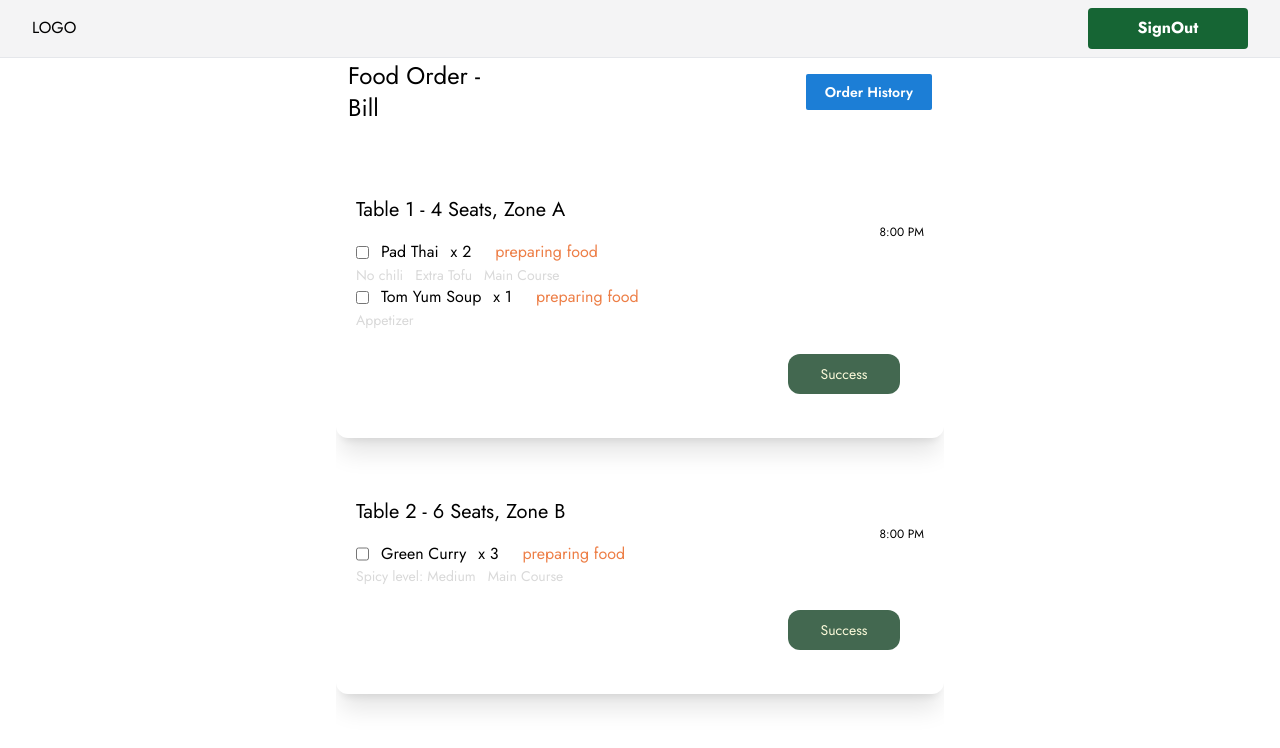
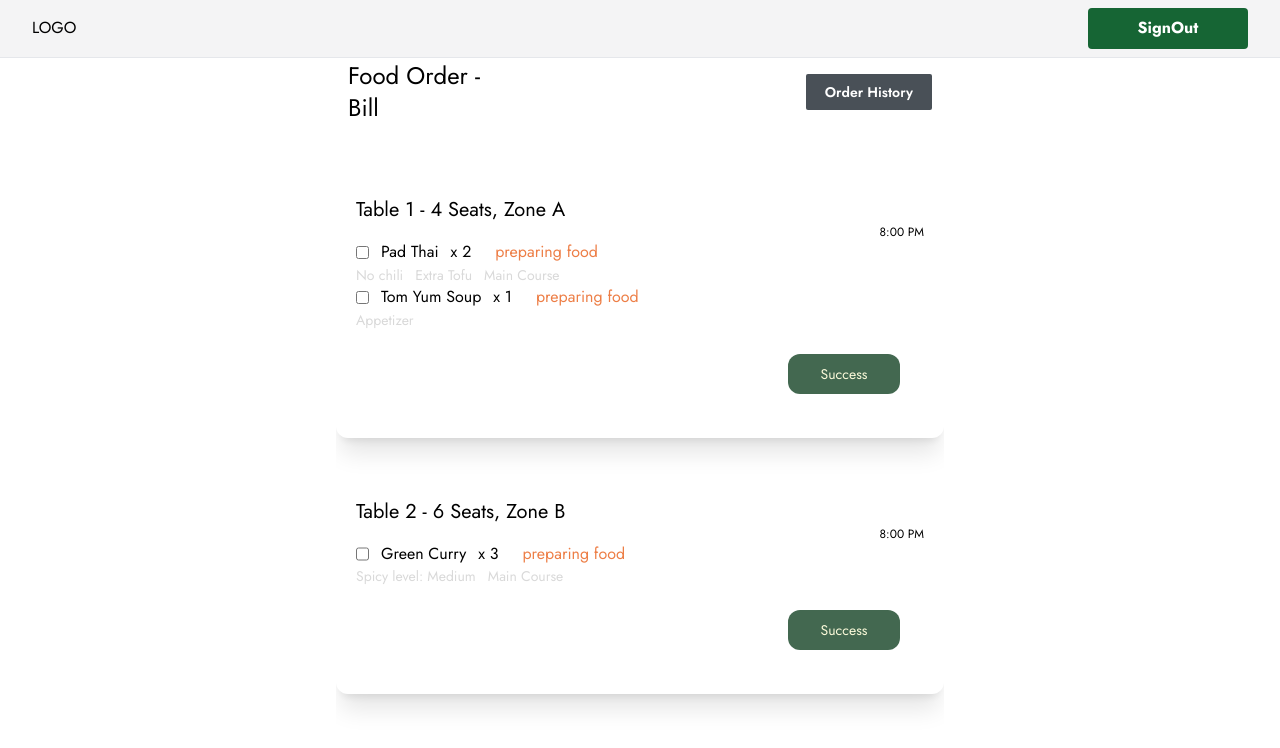
Before and after one commit to Noppadol35/SE-Project, a Next.js app: page /dashboard/chef in a window 1280 px wide. Shown: the top 748 px of the page. Built offline with nearby package versions, Linux system fonts and the light colour scheme.

Commit message:
👨🏻‍🍳 Update button color in Home component

```diff
--- a/src/components/Dashboard/Chef/components/Home.tsx
+++ b/src/components/Dashboard/Chef/components/Home.tsx
@@ -170,7 +170,7 @@ function Home() {
           >
             <p style={{ marginRight: "20rem" }}>Food Order - Bill</p>
             <div>
-              <Button onClick={handleViewOrderHistory} color="blue" className="hover:shadow-xl">Order History</Button>
+            <Button onClick={handleViewOrderHistory} color="gray" className=" rounded-xl hover:shadow-xl">Order History</Button>
               <Modal
                 title="Order History"
                 opened={isModalOpen}
```
